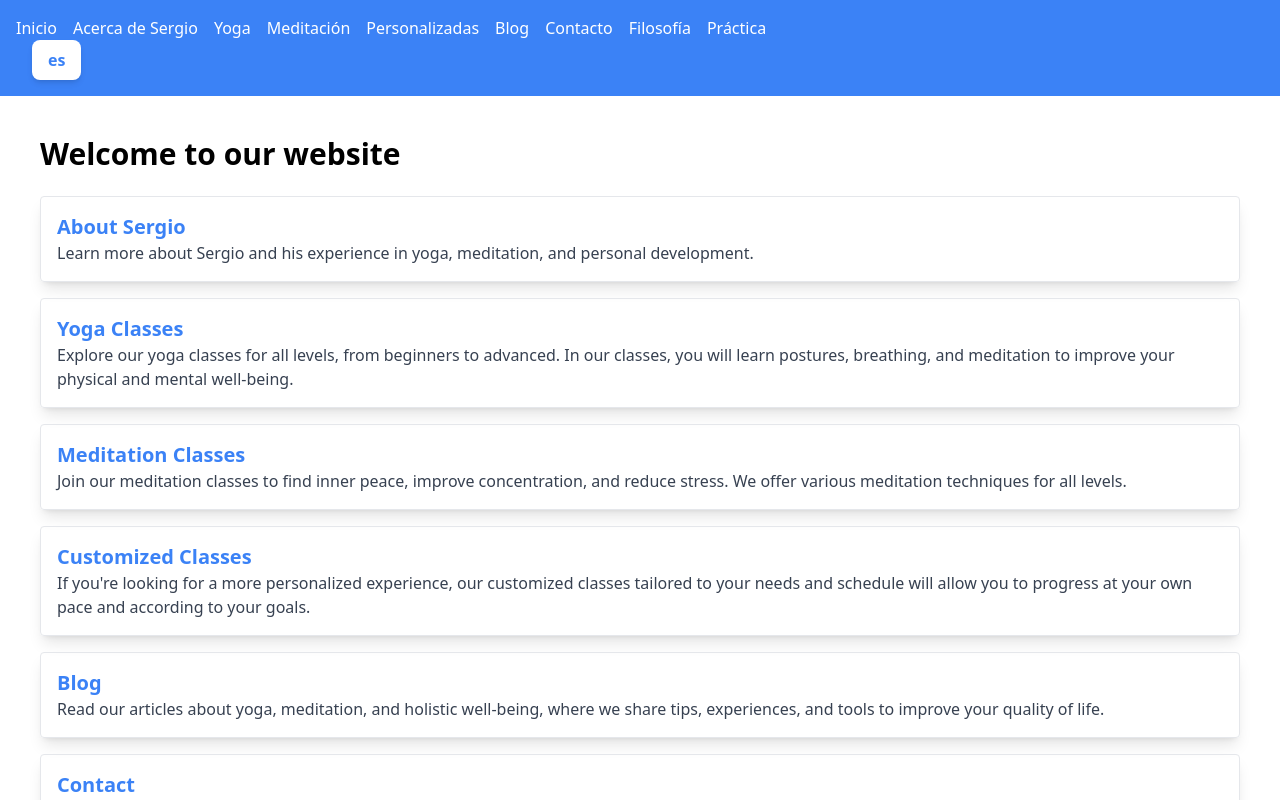
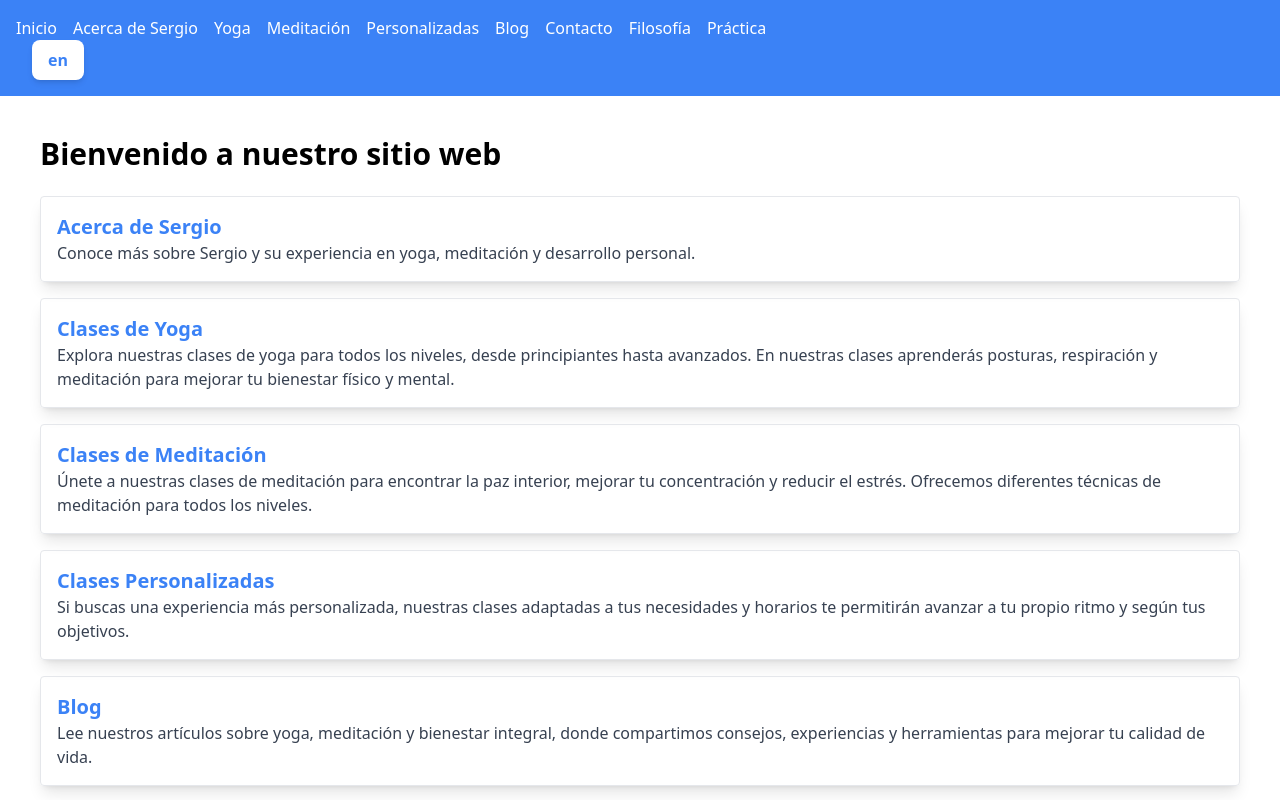
Before and after one commit to CesarDanielSaavedra/ser-unidad, a React (Vite) app: page / in a window 1280 px wide. Shown: the top 800 px of the page. Built offline with nearby package versions, Linux system fonts and the light colour scheme.

Commit message:
the logic of the tooglebutton has been modified to get a function like props and in this way change the language

```diff
--- a/src/Components/common/ToogleButton.tsx
+++ b/src/Components/common/ToogleButton.tsx
@@ -3,13 +3,15 @@ import { useState } from 'react';
 interface ToggleButtonProps {
     initValue: string;
     alterValue: string;
+    onClick?: () => void;
 }
 
- const  ToggleButton = ({ initValue, alterValue }: ToggleButtonProps) => {
+ const  ToggleButton = ({ initValue, alterValue, onClick }: ToggleButtonProps) => {
     const [buttonText, setButtonText] = useState(initValue);
 
     const toggleButtonText = () => {
       setButtonText(prevText => prevText === initValue ? alterValue : initValue);
+      if (onClick) onClick();
     };
 
     return (
--- a/src/Components/layout/Navbar.tsx
+++ b/src/Components/layout/Navbar.tsx
@@ -1,13 +1,15 @@
 //import React from 'react';
 import { Link } from 'react-router-dom';
 
+import { useLanguage } from '../../hooks/useLanguage';
 import { useDictionary } from '../../hooks/useDictionary';
 
 import ToggleButton from '../common/ToogleButton';
 
 
 const Navbar = () => {
-  const { components } = useDictionary();
+  const { language, setLanguage } = useLanguage();
+  const { components } = useDictionary(language);
 
   return (
     <nav className="bg-blue-500 p-4 text-white">
@@ -25,6 +27,11 @@ const Navbar = () => {
       <ToggleButton
         initValue={components.ToogleButton.lenguageButton.initValue}
         alterValue={components.ToogleButton.lenguageButton.alterValue}
+        onClick={()=>setLanguage(
+          language === components.ToogleButton.lenguageButton.initValue ?
+          components.ToogleButton.lenguageButton.alterValue :
+          components.ToogleButton.lenguageButton.initValue
+        )}
       />
     </nav>
   );
--- a/src/context/LenguageContext.tsx
+++ b/src/context/LanguageContext.tsx
@@ -10,12 +10,12 @@ type LanguageContextType = {
 };
 
 export const LanguageContext = createContext<LanguageContextType | undefined>({
-  language: 'en',
+  language: 'es',
   setLanguage: () => {}
 });
 
 export const LanguageProvider = ({ children }: LanguageProviderProps) => {
-  const [language, setLanguage] = useState('en');
+  const [language, setLanguage] = useState('es');
 
   return (
     <LanguageContext.Provider value={{ language, setLanguage }}>
--- a/src/dictionaries/en.json
+++ b/src/dictionaries/en.json
@@ -2,8 +2,8 @@
     "components": {
         "ToogleButton": {
             "lenguageButton": {
-                "initValue": "en",
-                "alterValue": "es"
+                "initValue": "es",
+                "alterValue": "en"
             }
         }
     },
--- a/src/dictionaries/es.json
+++ b/src/dictionaries/es.json
@@ -2,8 +2,8 @@
     "components": {
         "ToogleButton": {
             "lenguageButton": {
-                "initValue": "es",
-                "alterValue": "en"
+                "initValue": "en",
+                "alterValue": "es"
             }
         }
     },
--- a/src/hooks/useLanguage.ts
+++ b/src/hooks/useLanguage.ts
@@ -1,5 +1,5 @@
 import { useContext } from 'react';
-import { LanguageContext } from '../context/LenguageContext'; // Ajusta el path según sea necesario
+import { LanguageContext } from '../context/LanguageContext'; // Ajusta el path según sea necesario
 
 export const useLanguage = () => {
   const context = useContext(LanguageContext);
--- a/src/main.tsx
+++ b/src/main.tsx
@@ -2,7 +2,7 @@ import { StrictMode } from 'react'
 import { createRoot } from 'react-dom/client'
 import './index.css'
 import App from './App.tsx'
-import { LanguageProvider } from './context/LenguageContext.tsx'
+import { LanguageProvider } from './context/LanguageContext.tsx'
 
 createRoot(document.getElementById('root')!).render(
   <StrictMode>
```
